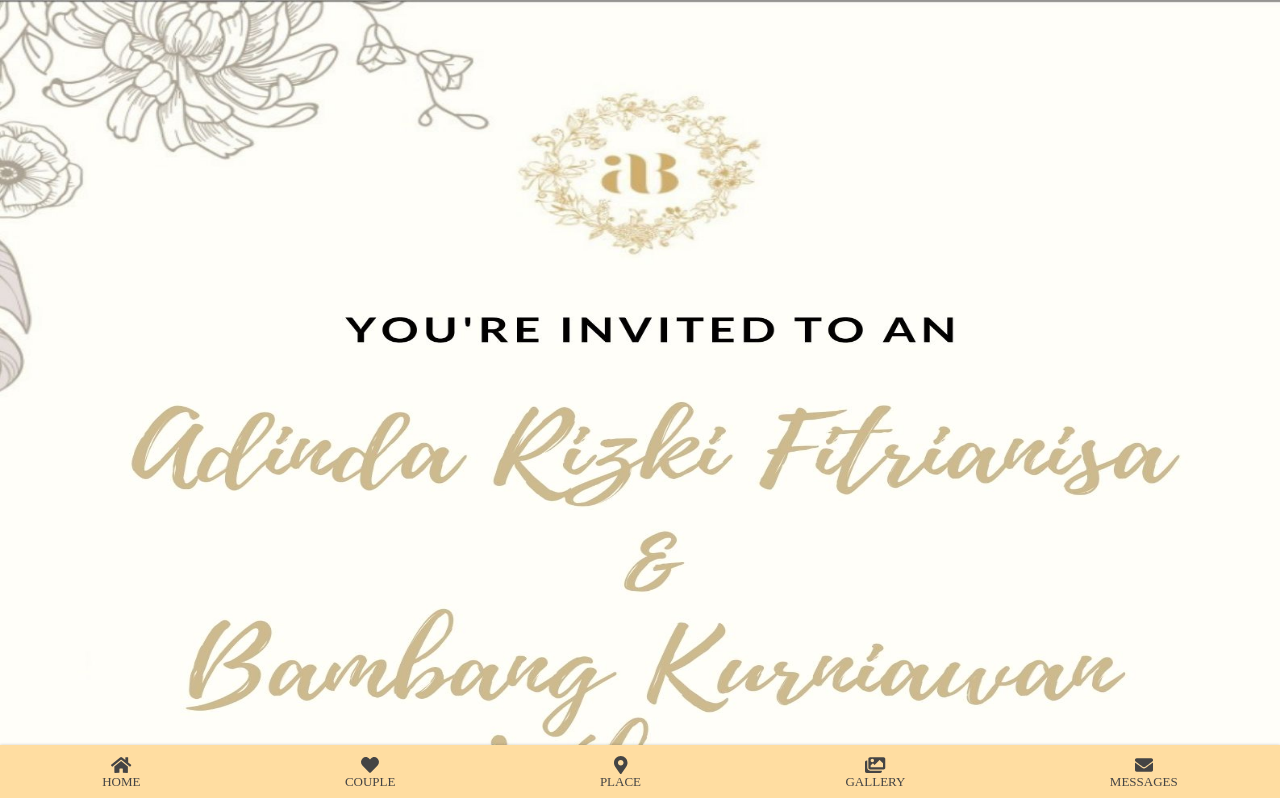
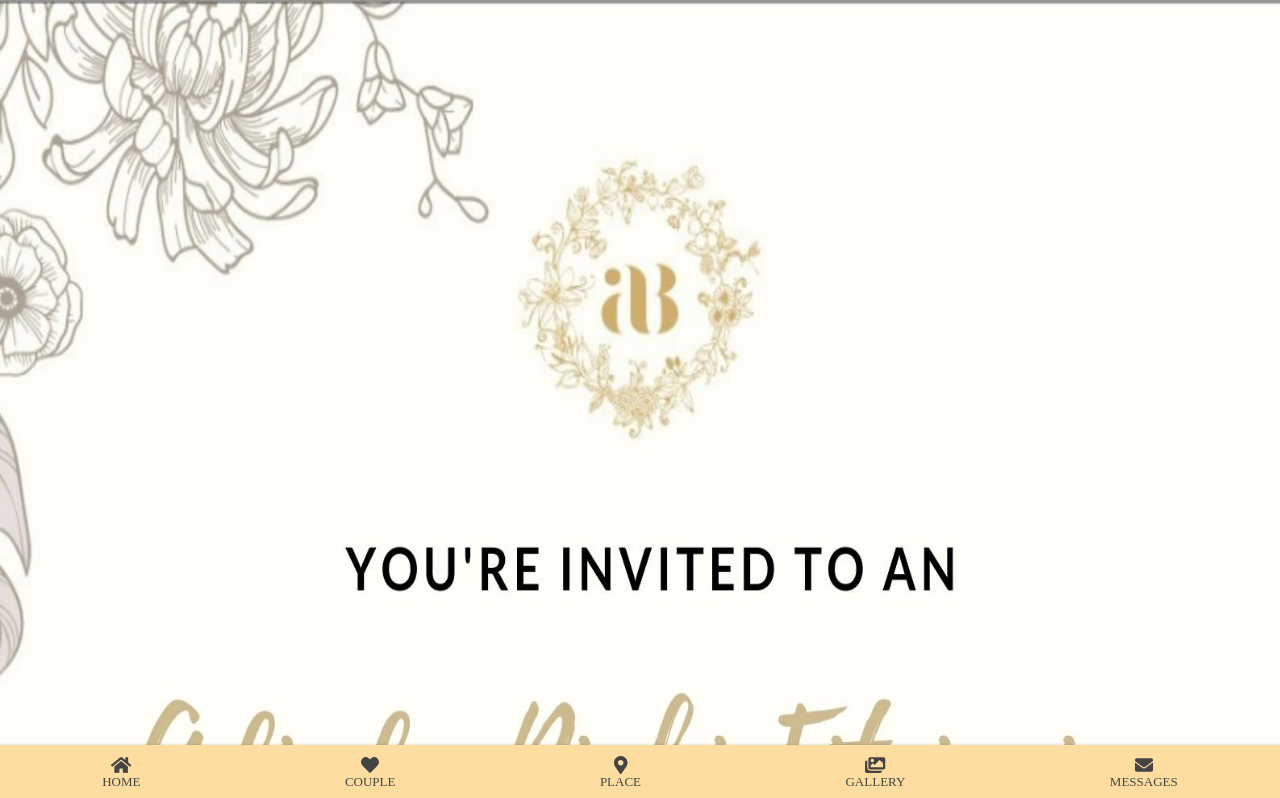
Before and after one commit to bembengggg/weddingbambangdinda, a React (Create React App) app: page / in a window 1280 px wide. Shown: the top 798 px of the page. Built offline with nearby package versions, Linux system fonts and the light colour scheme.

Commit message:
alert save thedate

```diff
--- a/src/Component/Couple/Couple.css
+++ b/src/Component/Couple/Couple.css
@@ -70,14 +70,14 @@
  @media only screen and (min-width: 992px) {
     .wrapcover{
         width: 100%;
-        height: 1325px;
+        height: 2285px;
         position: relative;
 
     }
     .img1 {
         display: block;
         width: 100%;
-        height: 1325px;
+        height: 2285px;
     }
  }
 
--- a/src/Component/Cover/Cover.css
+++ b/src/Component/Cover/Cover.css
@@ -69,13 +69,13 @@
  @media only screen and (min-width: 992px) {
     .wrapcover{
         width: 100%;
-        height: 1325px;
+        height: 2285px;
 
     }
     .img1 {
         display: block;
         width: 100%;
-        height: 1325px;
+        height: 2285px;
     }
  }
 
--- a/src/Component/Messages/Messages.css
+++ b/src/Component/Messages/Messages.css
@@ -69,14 +69,14 @@
  @media only screen and (min-width: 992px) {
     .wrapcover{
         width: 100%;
-        height: 1325px;
+        height: 2285px;
         position: relative;
 
     }
     .img1 {
         display: block;
         width: 100%;
-        height: 1325px;
+        height: 2285px;
     }
  }
 
--- a/src/Component/Place/Place.css
+++ b/src/Component/Place/Place.css
@@ -69,13 +69,13 @@
  @media only screen and (min-width: 992px) {
     .wrapcover{
         width: 100%;
-        height: 1325px;
+        height: 2285px;
 
     }
     .img1 {
         display: block;
         width: 100%;
-        height: 1325px;
+        height: 2285px;
     }
  }
 
```
